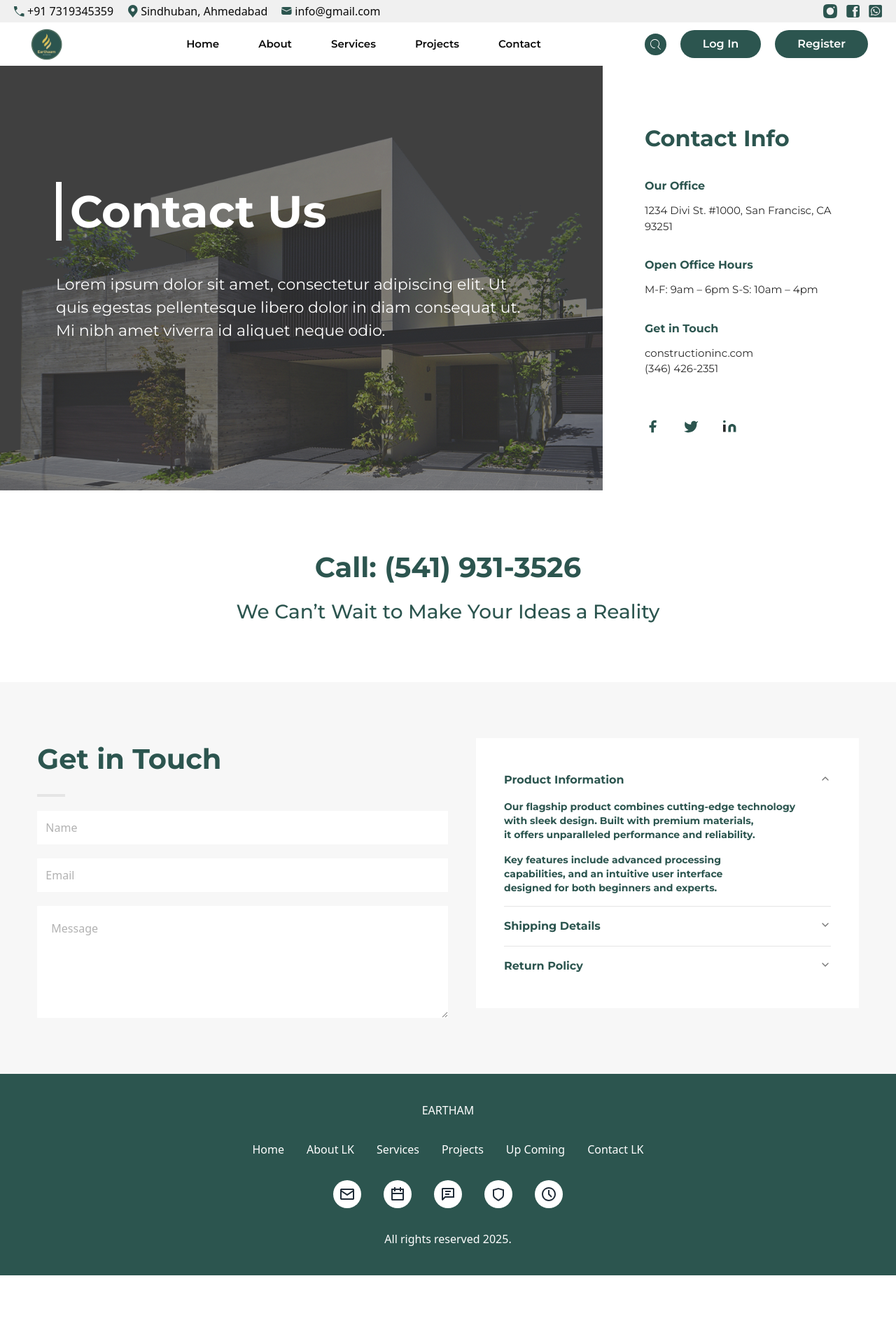
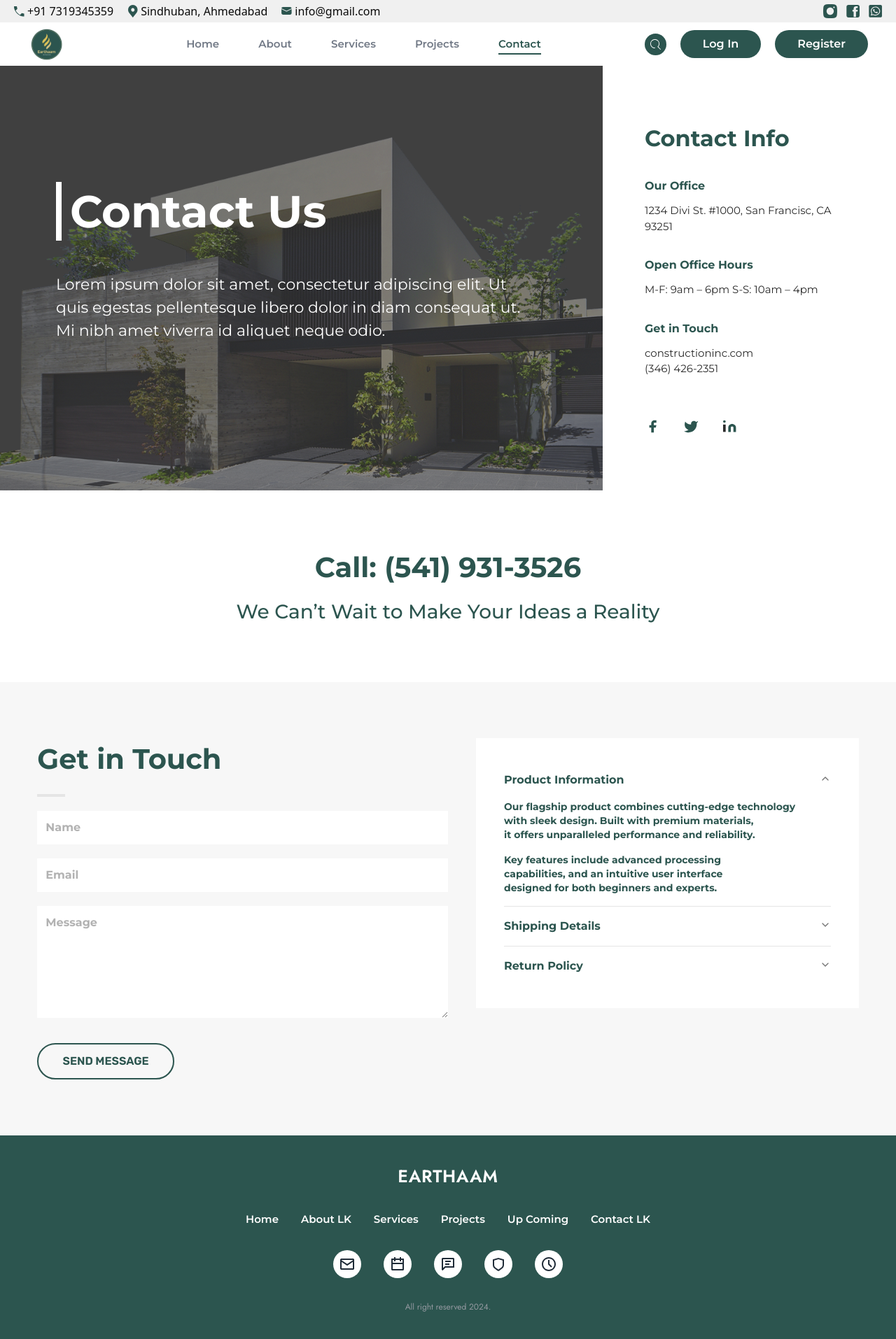
Before and after one commit to Bhanu-code/eartham, a Next.js app: page /contact in a window 1280 px wide. Shown: the top 1914 px of the page at 70% size. Before the commit the page ends 1823 px from the top, so only its background shows below. Built offline with nearby package versions, Linux system fonts and the light colour scheme.

Commit message:
navbar animations

```diff
--- a/src/app/(components)/_Footer.tsx
+++ b/src/app/(components)/_Footer.tsx
@@ -13,8 +13,8 @@ const _Footer = () => {
     <>
       <div className="w-full footer-wrapper footer text-white bg-[color:var(--green-color)] py-10">
         <div className="cont w-1/2 m-auto flex flex-col items-center justify-center space-y-8">
-          <h1>EARTHAM</h1>
-          <div className="footer-links space-x-8">
+          <h1 className="jost-600 font-semibold text-[25px] tracking-wide">EARTHAAM</h1>
+          <div className="footer-links montserrat-600 font-semibold text-[15px] text-[#FFFFFF] space-x-8">
             <Link href={"/"}>
               Home
             </Link>
@@ -41,7 +41,7 @@ const _Footer = () => {
             <Image className="bg-white rounded-full p-2" src={Security} width={40} height={40} alt="message" />
             <Image className="bg-white rounded-full p-2" src={Time} width={40} height={40} alt="message" />
           </div>
-          <h2 className="copyright">All rights reserved 2025.</h2>
+          <h2 className="copyright jost-400 text-[12px] text-[#92989F]">All right reserved 2024.</h2>
 
         </div>
 
--- a/src/app/(components)/_Navbar.tsx
+++ b/src/app/(components)/_Navbar.tsx
@@ -1,10 +1,22 @@
+"use client";
 import Image from "next/image"
 import Link from "next/link"
+import { usePathname } from "next/navigation"
 
 import Logo from "../assets/navbar_icons/logo.svg";
 import Search from "../assets/navbar_icons/search_icon.svg";
 
 const _Navbar = () => {
+  const pathname = usePathname();
+
+  const navLinks = [
+    { href: "/", label: "Home" },
+    { href: "/about", label: "About" },
+    { href: "/services", label: "Services" },
+    { href: "/projects", label: "Projects" },
+    { href: "/contact", label: "Contact" }
+  ];
+
   return (
     <>
       <div className="w-full flex items-center justify-between px-10 py-1">
@@ -14,30 +26,38 @@ const _Navbar = () => {
 
         <div className="right action-btns flex items-center justify-between space-x-5 ">
           <div className="mid nav-links pr-32 flex space-x-14 montserrat-600 text-[15px] font-semibold">
-            <Link href={"/"}>
-              Home
-            </Link>
-            <Link href={"/about"}>
-              About
-            </Link>
-            <Link href={"/services"}>
-              Services
-            </Link>
-            <Link href={"/projects"}>
-              Projects
-            </Link>
-            <Link href={"/contact"}>
-              Contact
-            </Link>
+            {navLinks.map((link) => (
+              <Link
+                key={link.href}
+                href={link.href}
+                className={`
+                  relative transition-all duration-300 ease-in-out
+                  ${pathname === link.href
+                    ? 'text-[color:var(--green-color)] opacity-100'
+                    : 'text-gray-700 opacity-70 hover:opacity-100'
+                  }
+                  hover:text-[color:var(--green-color)]
+                  after:content-[''] after:absolute after:w-0 after:h-[2px]
+                  after:bg-[color:var(--green-color)] after:left-0 after:-bottom-1
+                  after:transition-all after:duration-300 after:ease-in-out
+                  ${pathname === link.href
+                    ? 'after:w-full'
+                    : 'hover:after:w-full'
+                  }
+                `}
+              >
+                {link.label}
+              </Link>
+            ))}
           </div>
-          <div className="search-cont bg-[color:var(--green-color)] rounded-full p-2">
+          <div className="search-cont bg-[color:var(--green-color)] rounded-full p-2 hover:scale-110 transition-transform duration-200 cursor-pointer">
             <Image src={Search} height={15} width={15} alt="search" />
           </div>
-          <div className="btns space-x-5 montserrat-600 texy-[16px] font-semibold">
-            <button className="bg-[color:var(--green-color)] text-white px-8 py-2 rounded-3xl">
+          <div className="btns space-x-5 montserrat-600 text-[16px] font-semibold">
+            <button className="bg-[color:var(--green-color)] text-white px-8 py-2 rounded-3xl hover:bg-opacity-90 transition-all duration-200 hover:scale-105">
               Log In
             </button>
-            <button className="bg-[color:var(--green-color)] text-white px-8 py-2 rounded-3xl">
+            <button className="bg-[color:var(--green-color)] text-white px-8 py-2 rounded-3xl hover:bg-opacity-90 transition-all duration-200 hover:scale-105">
               Register
             </button>
           </div>
--- a/src/app/(components)/contact/ContactForm.tsx
+++ b/src/app/(components)/contact/ContactForm.tsx
@@ -5,16 +5,20 @@ const ContactForm = () => {
     return (
         <>
             <div className="w-full  py-20 bg-[#F7F7F7]">
-                <div className="w-11/12 flex m-auto gap-x-10">
+                <div className="w-11/12 flex m-auto gap-x-10 montserrat-700 font-bold text-[16px]">
                     <div className="left flex flex-col gap-5 w-1/2">
                         <h1 className='text-[40px] montserrat-700 font-bold  text-[var(--green-color)]'>Get in Touch</h1>
                         <hr className='text-[var(--green-color)] w-10 border-2' />
                         <input type="text" name='name' placeholder='Name' className='bg-white text-[#666666] p-3' />
                         <input type="email" name='email' placeholder='Email' className='bg-white text-[#666666] p-3' />
-                        <textarea name="message" className='bg-white p-5 text-[#666666] h-40' placeholder='Message' id="" />
+                        <textarea name="message" className='bg-white p-3 text-[#666666] h-40' placeholder='Message' id="" />
+                        <button className='text-[var(--green-color)] rubik-600 font-semibold mt-4 w-1/3 text-[16px] border-2 border-[var(--green-color)] px-2 py-3 rounded-[50px]'>
+                            SEND MESSAGE
+                        </button>
                     </div>
+
                     <div className="right flex-1">
-                        <FAQs/>
+                        <FAQs />
                     </div>
                 </div>
             </div>
--- a/src/app/globals.css
+++ b/src/app/globals.css
@@ -183,3 +183,22 @@
   font-weight: 400;
   font-style: normal;
 }
+
+.jost-600 {
+  font-family: "Jost", sans-serif;
+  font-optical-sizing: auto;
+  font-weight: 600;
+  font-style: normal;
+}
+.jost-400 {
+  font-family: "Jost", sans-serif;
+  font-optical-sizing: auto;
+  font-weight: 400;
+  font-style: normal;
+}
+.rubik-600 {
+  font-family: "Rubik", sans-serif;
+  font-optical-sizing: auto;
+  font-weight: 600;
+  font-style: normal;
+}
--- a/src/app/layout.tsx
+++ b/src/app/layout.tsx
@@ -7,8 +7,8 @@ import NavSocial from "./(components)/_NavSocial";
 
 
 export const metadata: Metadata = {
-  title: "Create Next App",
-  description: "Generated by create next app",
+  title: "Earthaam",
+  description: "Earthaam",
 };
 
 export default function RootLayout({
```
